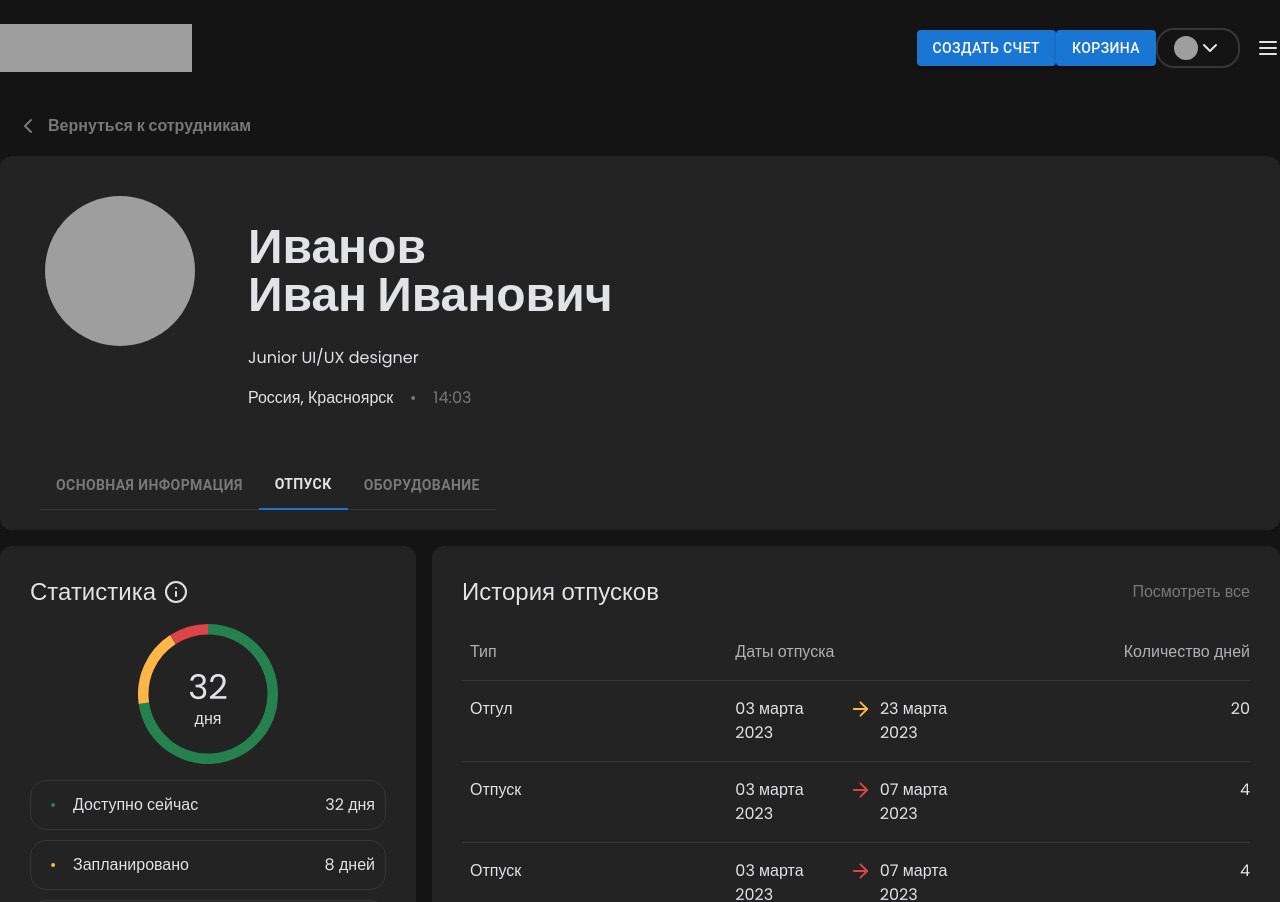
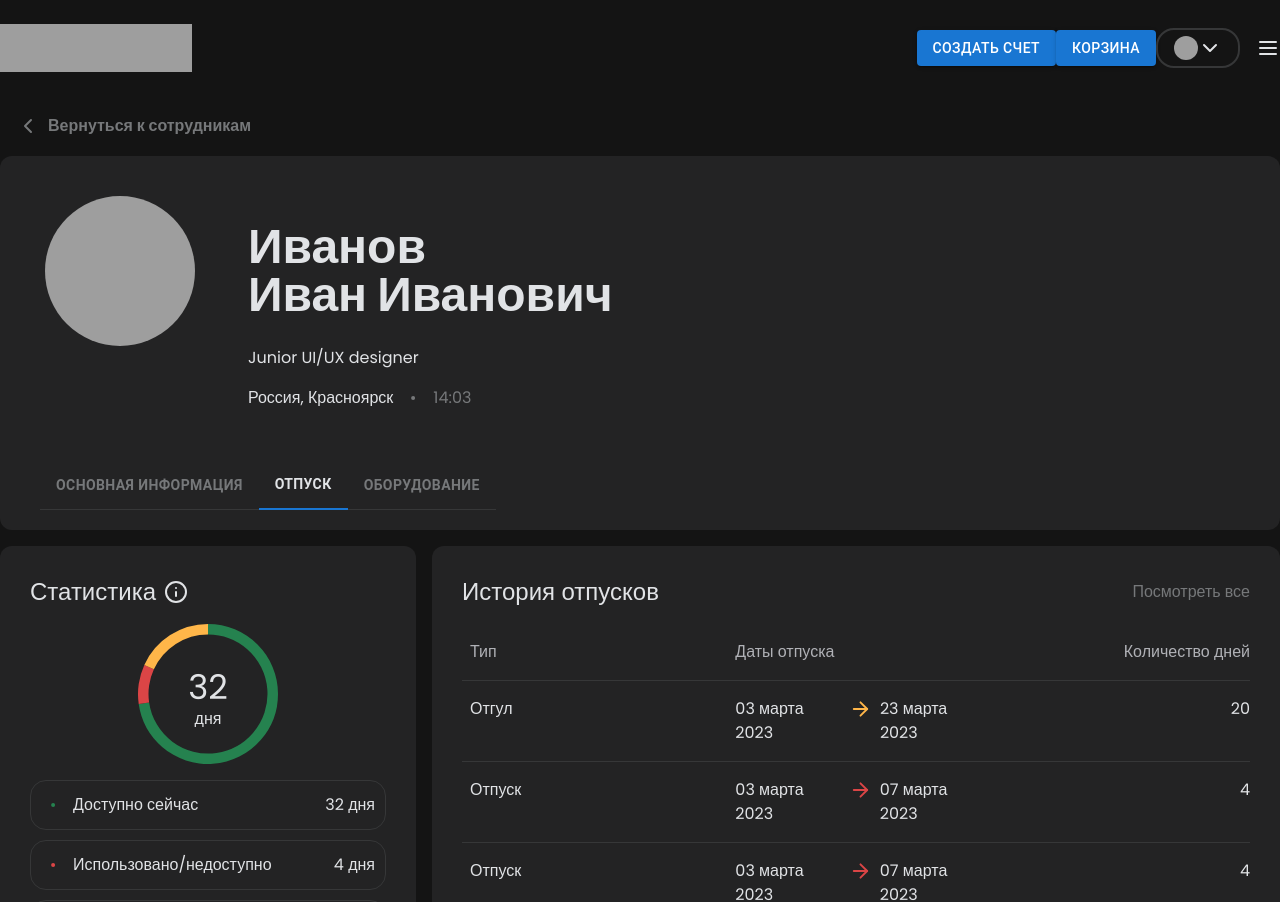
Before and after one commit to NadyaKir/asperity, a Next.js app: page / in a window 1280 px wide. Shown: the top 902 px of the page. Built offline with nearby package versions, Linux system fonts and the light colour scheme; grey boxes are pictures that could not be loaded.

Commit message:
legendData to json

```diff
--- a/json.js
+++ b/json.js
@@ -9,15 +9,21 @@ export const tabs = [
 export const legendData = [
   {
     label: "Доступно сейчас",
+    value: 32,
     color: "#25824F",
+    hoverColor: "#25824F",
+  },
+  {
+    label: "Использовано/недоступно",
+    value: 4,
+    color: "#DB4546",
+    hoverColor: "#DB4546",
   },
   {
     label: "Запланировано",
+    value: 8,
     color: "#FFB649",
-  },
-  {
-    label: "Использовано/недоступно",
-    color: "#DB4546",
+    hoverColor: "#FFB649",
   },
 ];
 
--- a/src/components/Leave/DoughnutChart.jsx
+++ b/src/components/Leave/DoughnutChart.jsx
@@ -1,26 +1,11 @@
 import React, { useState } from "react";
 import { Dot } from "lucide-react";
 import { getDayWord } from "@/utils/getDayWord";
+import { legendData } from "../../../json";
 import { Doughnut } from "react-chartjs-2";
 import { Chart as ChartJS, ArcElement, Legend } from "chart.js";
 
 ChartJS.register(ArcElement, Legend);
-
-const legendData = [
-  {
-    label: "Доступно сейчас",
-    value: 32,
-    color: "#25824F",
-    hoverColor: "#25824F",
-  },
-  { label: "Запланировано", value: 8, color: "#FFB649", hoverColor: "#FFB649" },
-  {
-    label: "Использовано/недоступно",
-    value: 4,
-    color: "#DB4546",
-    hoverColor: "#DB4546",
-  },
-];
 
 const DoughnutChart = () => {
   const [activeIndex, setActiveIndex] = useState(null);
```
